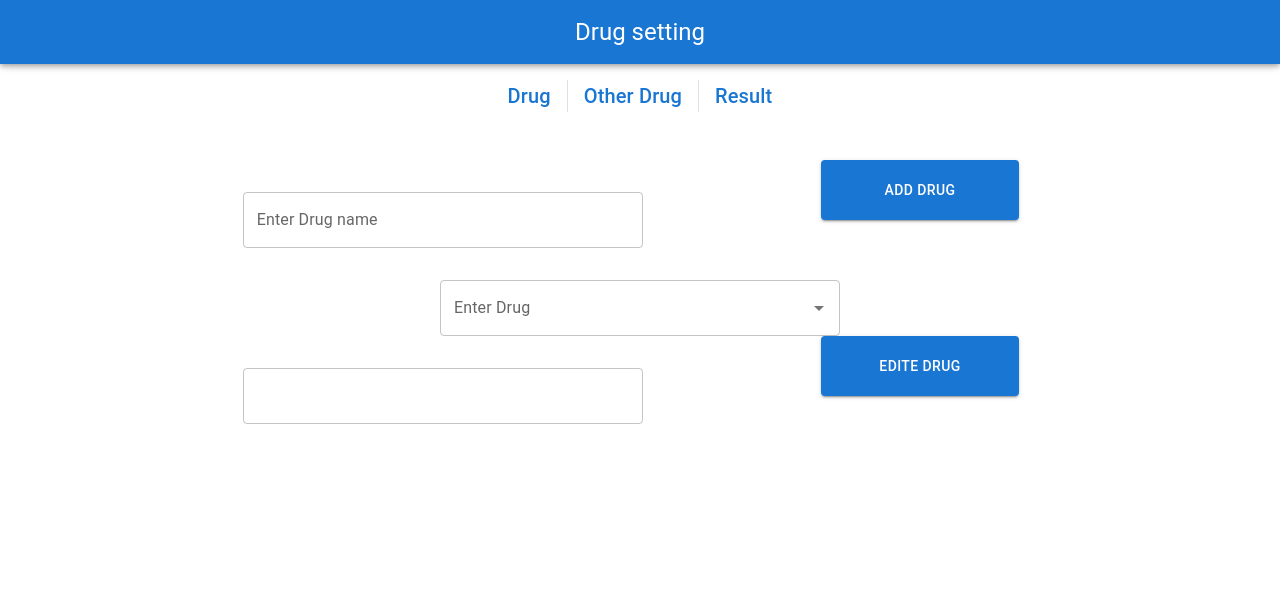
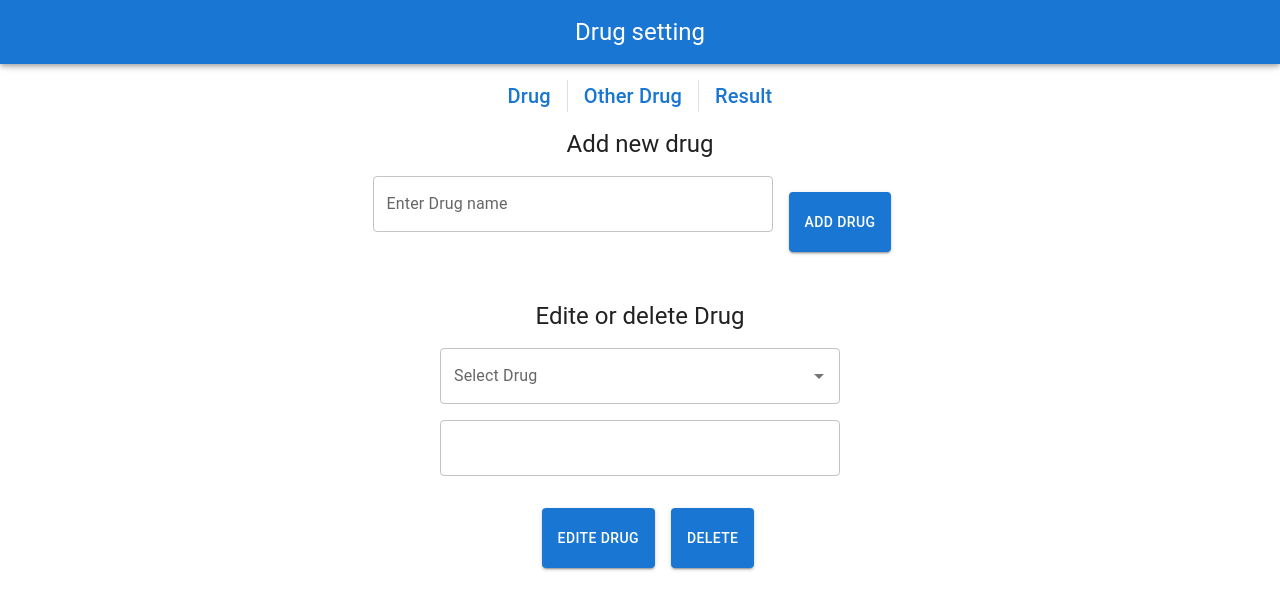
Before and after one commit to cozydevy/drug, a React (Create React App) app: page /drug/admindrug in a window 1280 px wide. Shown: the top 610 px of the page. Built offline with nearby package versions, Linux system fonts and the light colour scheme; no server answers.

Commit message:
ui admin

```diff
--- a/src/Admindrug.js
+++ b/src/Admindrug.js
@@ -19,8 +19,6 @@ export default function Admindrug() {
   const [selectedDrug, setSelectedDrug] = useState({});
   const [statusDrug, setStatusDrug] = useState();
 
-
-
   useEffect(() => {
     const getDrug = async () => {
       const { data } = await axios.get(`/api/drug/read.php`);
@@ -33,12 +31,10 @@ export default function Admindrug() {
     // console.log(datadrug)
   }, [statusDrug]);
 
-
   const addDrug = async (e) => {
     e.preventDefault();
     const bodyParameters = JSON.stringify({
-      drugname: drugname
-
+      drugname: drugname,
     });
     console.log(bodyParameters);
     await axios
@@ -56,10 +52,8 @@ export default function Admindrug() {
   const updateDrug = async (e) => {
     e.preventDefault();
     const bodyParameters = JSON.stringify({
-
-      id : selectedDrug.id,
-      drugname: editDrugname
-
+      id: selectedDrug.id,
+      drugname: editDrugname,
     });
     console.log(bodyParameters);
     await axios
@@ -75,7 +69,7 @@ export default function Admindrug() {
       });
   };
 
-console.log(editDrugname)
+  console.log(editDrugname);
 
   return (
     <div>
@@ -84,7 +78,7 @@ console.log(editDrugname)
       <Stack
         direction="row"
         spacing={2}
-        py={10}
+      paddingTop={10}
         justifyContent="center"
         alignItems="center"
         divider={<Divider orientation="vertical" flexItem />}
@@ -100,50 +94,51 @@ console.log(editDrugname)
         </Link>
       </Stack>
 
-      <Grid container sx={{ textAlign: "center" }} spacing={4}>
-        <Grid item xs={8}>
+      <Grid container  sx={{ textAlign: "center" }} py={2} spacing={2}>
+      <Grid item xs={12} >    <Typography variant="h5">Add new drug</Typography>  </Grid>
+        <Grid item xs={12} >
           <TextField
-            sx={{ width: 400, maxWidth: "90%" }}
+            sx={{ width: 400, maxWidth: "100%" }}
             id="drug"
             label="Enter Drug name"
             variant="outlined"
             onChange={(e) => setNewDrug(e.target.value)}
           />
-        </Grid>
-        <Grid xs={2} sx={{ textAlign: "center" }}>
           <Button
-            sx={{ width: "100%", height: 60 }}
+            sx={{ height: 60 ,margin:2}}
             variant="contained"
             onClick={addDrug}
-
           >
             Add Drug
           </Button>
         </Grid>
+        </Grid>
+
+        <Grid container sx={{ textAlign: "center" }} spacing={2} p={2}>
+        <Grid item xs={12} >    <Typography variant="h5">Edite or delete Drug</Typography>  </Grid>
+
           <Grid item xs={12}>
             <Autocomplete
               id="Drugall"
-
               options={datadrug}
               getOptionLabel={(option) => option.drugname}
               onChange={(_event, newDrug) => {
                 if (newDrug != null) {
                   setSelectedDrug(newDrug);
                   seteditDrugname(newDrug.drugname);
-
                 }
               }}
               renderInput={(params) => (
                 <TextField
                   sx={{ width: 400, maxWidth: "90%" }}
                   {...params}
-                label="Enter Drug"
+                  label="Select Drug"
                   variant="outlined"
                 />
               )}
             />
           </Grid>
-        <Grid item xs={8}>
+          <Grid item xs={12}>
             <TextField
               sx={{ width: 400, maxWidth: "90%" }}
               id="updatedrug"
@@ -151,18 +146,25 @@ console.log(editDrugname)
               value={editDrugname}
               onChange={(e) => seteditDrugname(e.target.value)}
             />
+          </Grid>
+        </Grid>
 
-
-
-        </Grid>
-        <Grid xs={2} sx={{ textAlign: "center" }}>
+        <Grid container justifyContent="center" alignItems="center">
+          <Grid item xs={12} sx={{ textAlign: "center" }} spacing={2}>
             <Button
-            sx={{ width: "100%", height: 60 }}
+              sx={{ height: 60, margin: 2 }}
               variant="contained"
               onClick={updateDrug}
-
             >
               Edite Drug
+            </Button>
+
+            <Button
+              sx={{ height: 60 }}
+              variant="contained"
+              onClick={updateDrug}
+            >
+              Delete
             </Button>
           </Grid>
         </Grid>
```
Lines whose indentation alone changed are shown as unchanged.
